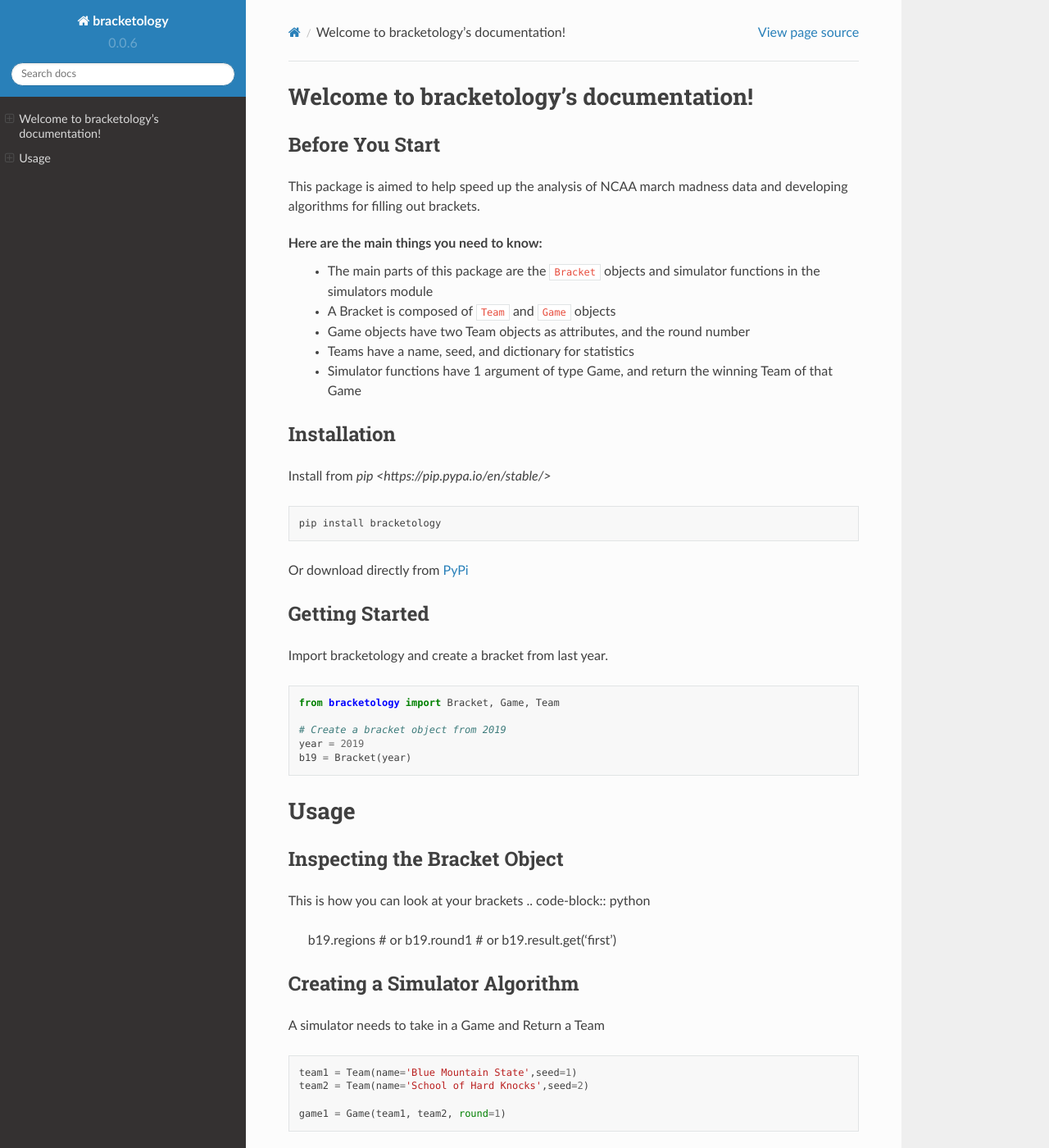
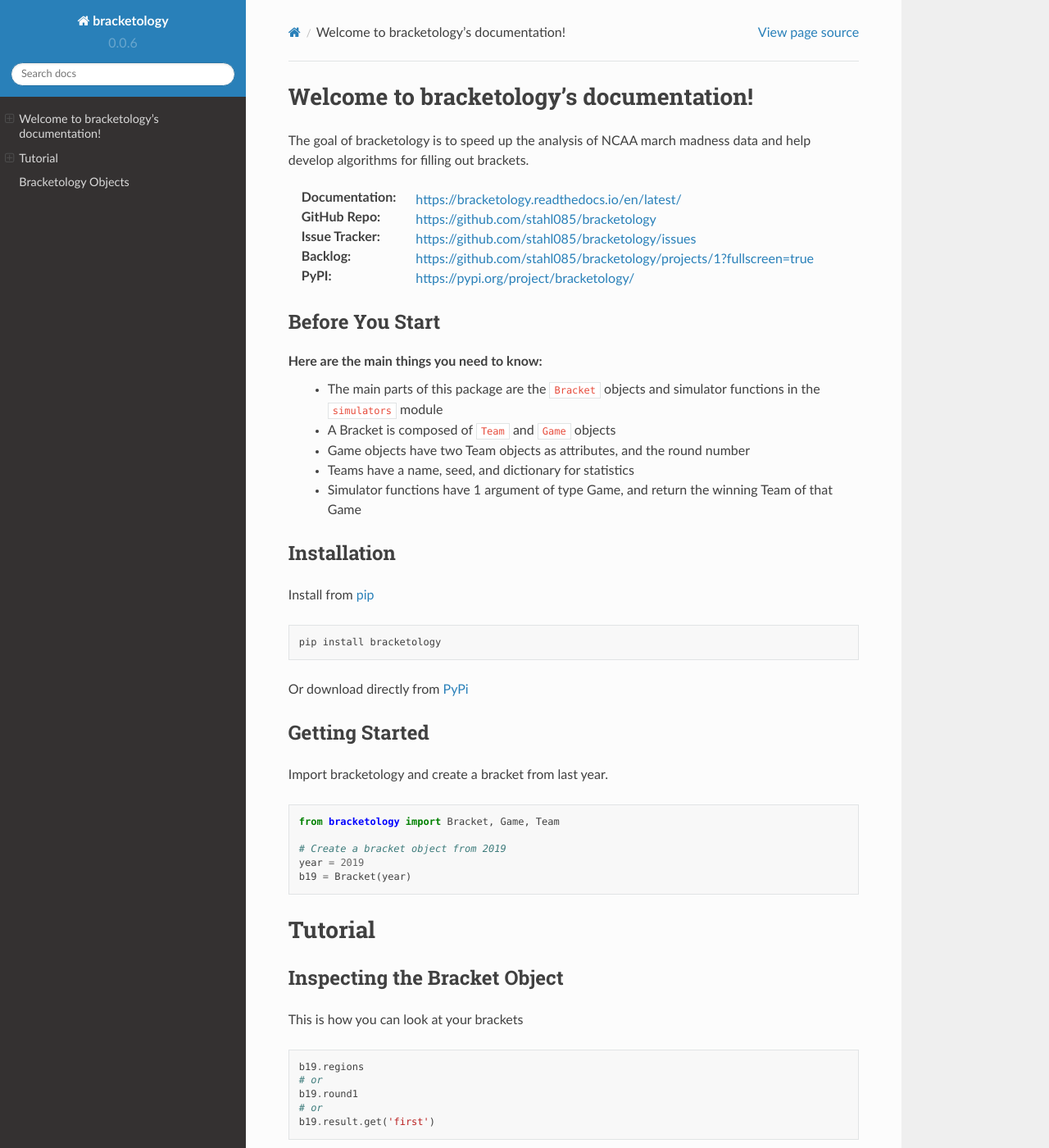
Before and after one commit to kylestahl/bracketology, a Sphinx documentation site: the page built from docs/index.rst, in a window 1280 px wide and 1400 px high. Shown: the whole window at 82% size. Built offline with Sphinx 7.4.7 and the Read the Docs theme 2.0.0, drawn with Linux system fonts in a browser that asks for light colours.

Commit message:
update docs hopefully

```diff
--- a/docs/conf.py
+++ b/docs/conf.py
@@ -10,9 +10,9 @@
 # add these directories to sys.path here. If the directory is relative to the
 # documentation root, use os.path.abspath to make it absolute, like shown here.
 #
-# import os
-# import sys
-# sys.path.insert(0, os.path.abspath('.'))
+import os
+import sys
+sys.path.insert(0, os.path.abspath('..'))
 
 
 # -- Project information -----------------------------------------------------
@@ -30,7 +30,7 @@
 # Add any Sphinx extension module names here, as strings. They can be
 # extensions coming with Sphinx (named 'sphinx.ext.*') or your custom
 # ones.
-extensions = ['sphinx.ext.autodoc'] # Should convert numpy or google style docstrings
+extensions = ['sphinx.ext.autodoc', 'numpydoc'] # Should convert numpy or google style docstrings
 
 # Point to the master.rst
 master_doc = 'index'
--- a/docs/index.rst
+++ b/docs/index.rst
@@ -5,13 +5,20 @@
    :maxdepth: 2
    :caption: Contents:
 
+The goal of bracketology is to speed up the analysis of NCAA march madness data
+and help develop algorithms for filling out brackets.
+
+:Documentation: https://bracketology.readthedocs.io/en/latest/
+:GitHub Repo: https://github.com/stahl085/bracketology
+:Issue Tracker: https://github.com/stahl085/bracketology/issues
+:Backlog: https://github.com/stahl085/bracketology/projects/1?fullscreen=true
+:PyPI: https://pypi.org/project/bracketology/
+
 Before You Start
 ----------------
-This package is aimed to help speed up the analysis of NCAA march madness data
-and developing algorithms for filling out brackets.
 
 Here are the main things you need to know:
- - The main parts of this package are the :code:`Bracket` objects and simulator functions in the simulators module
+ - The main parts of this package are the :code:`Bracket` objects and simulator functions in the :code:`simulators` module
  - A Bracket is composed of :code:`Team` and :code:`Game` objects
  - Game objects have two Team objects as attributes, and the round number
  - Teams have a name, seed, and dictionary for statistics
@@ -20,7 +27,8 @@
 
 Installation
 ------------
-Install from `pip <https://pip.pypa.io/en/stable/>`
+
+Install from `pip <https://pip.pypa.io/en/stable/>`_
 
 .. code-block:: bash
 
@@ -40,12 +48,13 @@
     year = 2019
     b19 = Bracket(year)
 
-Usage
-=====
+Tutorial
+========
 
 Inspecting the Bracket Object
 -----------------------------
 This is how you can look at your brackets
+
 .. code-block:: python
 
     b19.regions
@@ -78,3 +87,11 @@
 .. code-block:: python
 
     # TBD
+
+Bracketology Objects
+====================
+
+.. autoclass:: bracketology.Bracket
+    :members:
+
+    .. automethod:: __init__
```
Also changed, not shown: 2 other files.
